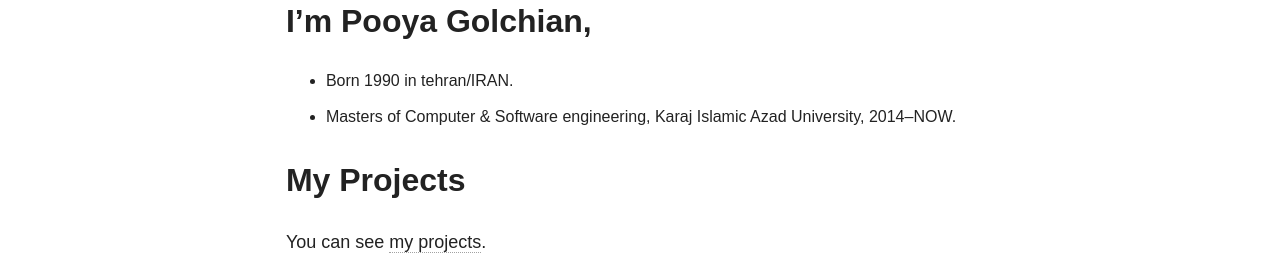
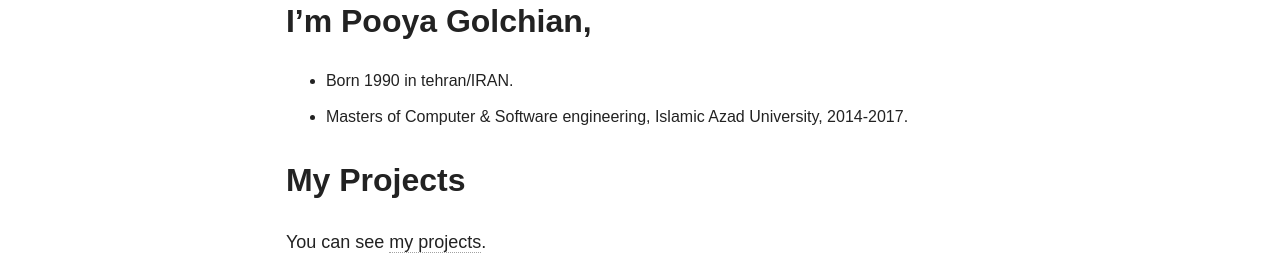
Before and after one commit to pooyagolchian/jekyll-theme, a Jekyll site: the page built from about/index.md, in a window 1280 px wide. Shown: the part 491-769 px from the top of the page. Built offline with Jekyll 4.4.1, drawn with Linux system fonts in a browser that asks for light colours; nearby versions of some CDN libraries.

Commit message:
update confing

```diff
--- a/_config.yml
+++ b/_config.yml
@@ -5,7 +5,7 @@ locale: en_US
 description: Software Engineer
 logo: site-logo.png
 search: true
-#url: http://localhost:4000
+# url: http://localhost:4000
 url: http://pooyagolchian.ir
 
 
--- a/about/index.md
+++ b/about/index.md
@@ -10,7 +10,7 @@ image:
 ---
 ## I'm Pooya Golchian, <br />
 * Born 1990 in tehran/IRAN.<br />
-* Masters of Computer & Software engineering, Karaj Islamic Azad University, 2014–NOW.
+* Masters of Computer & Software engineering, Islamic Azad University, 2014-2017.
 
 ## My Projects <br/>
 You can see [my projects]({{ site.url }}/projects).
```
